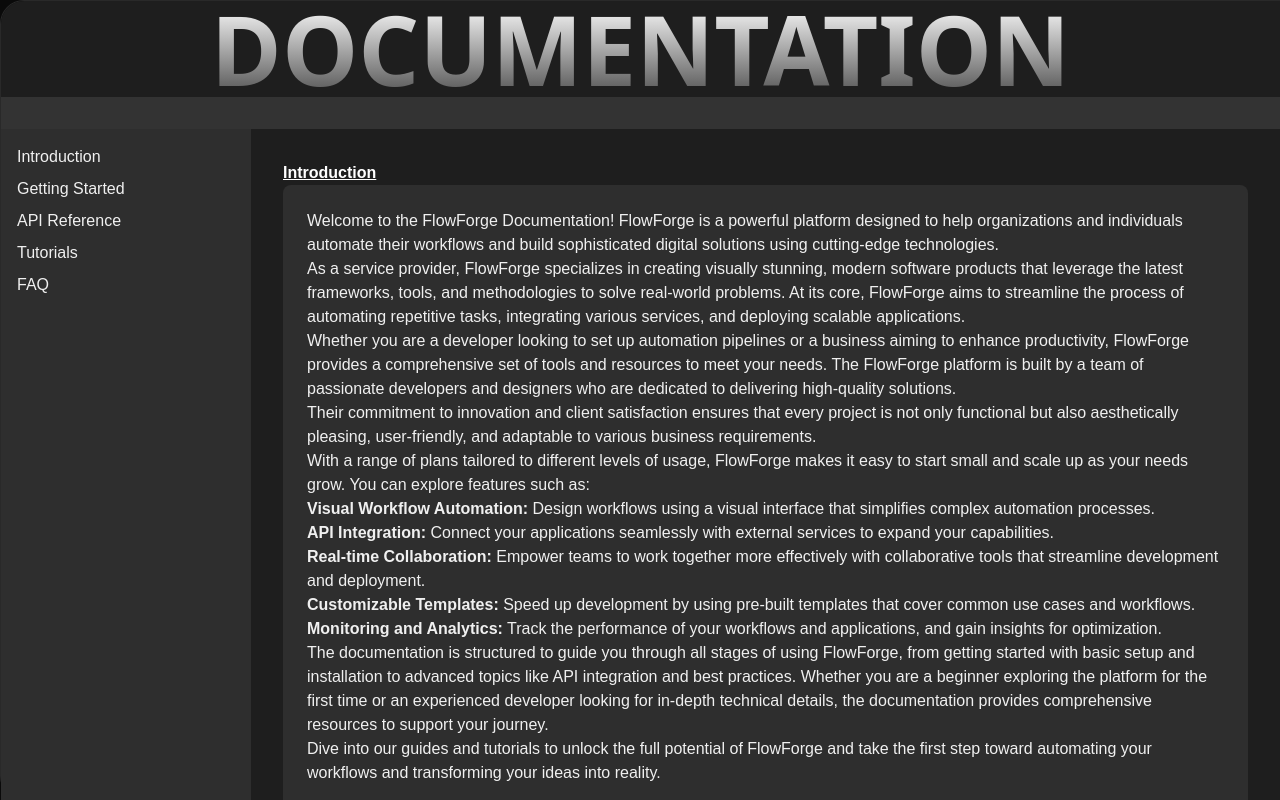
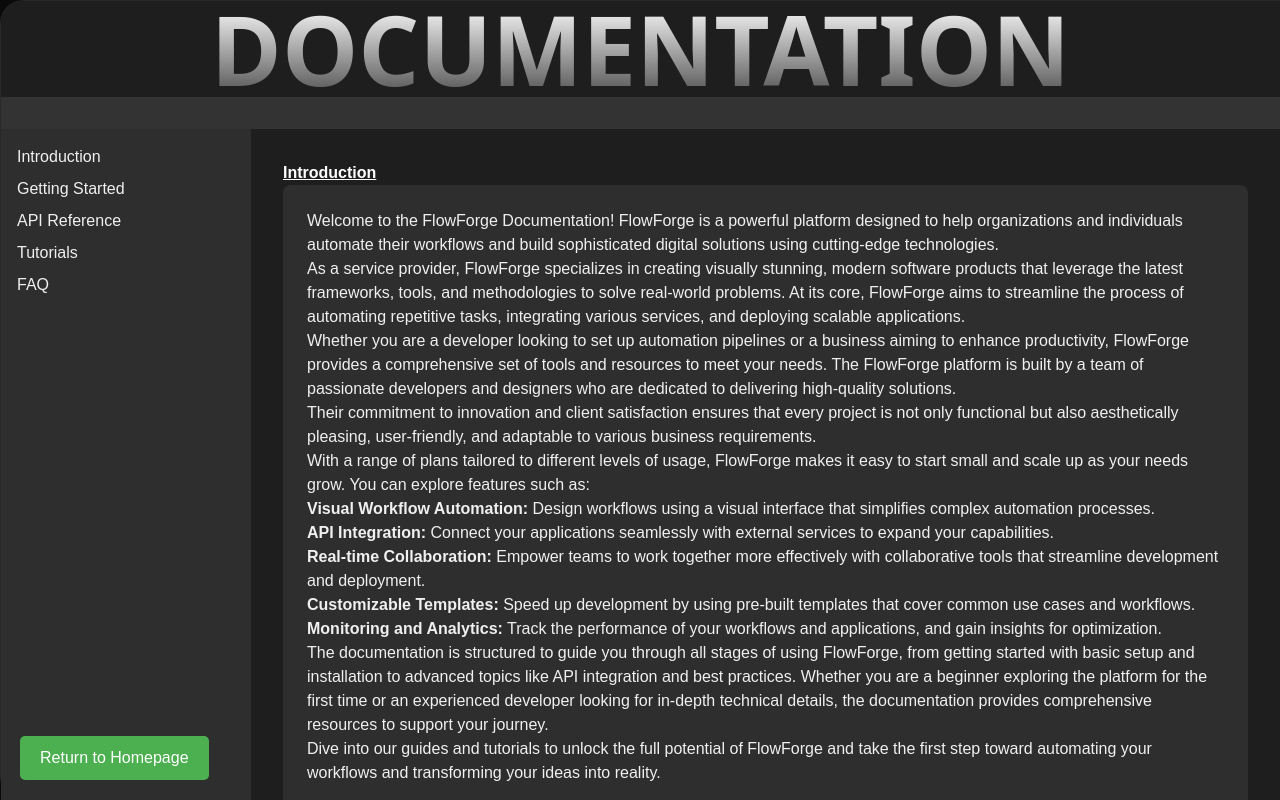
Before and after one commit to acmpesuecc/flowforge, a Next.js app: page /documentation in a window 1280 px wide. Built offline with nearby package versions, Linux system fonts and the light colour scheme.

Commit message:
Add files via upload

```diff
--- a/src/app/(main)/(pages)/documentation/page.tsx
+++ b/src/app/(main)/(pages)/documentation/page.tsx
@@ -444,6 +444,7 @@
       >
         Return to Homepage
       </button>
+
         </main>
       </div>
     </div>
@@ -467,7 +468,7 @@
   },
   title: {
     margin: 0,
-    color: '#000033',
+    color: '##4caf50',
   },
   mainContent: {
     display: 'flex',
@@ -511,6 +512,34 @@
     color: '#4caf50',
     marginBottom: '0.5rem',
   },
+
+  returnButton: {
+    position: 'fixed',
+    bottom: '20px',
+    left: '20px',
+    backgroundColor: '#4caf50',
+    color: 'white',
+    border: 'none',
+    padding: '10px 20px',
+    borderRadius: '5px',
+    cursor: 'pointer',
+    fontSize: '16px',
+    transition: 'background-color 0.3s, transform 0.3s',
+  },
+
+subHeading: {
+    color: '#e0e0e0',
+    fontSize: '1.5rem',
+    fontWeight: '600',
+    marginBottom: '0.75rem',
+  },
+
+  codeBlock: {
+    marginBottom: '2rem',
+    backgroundColor: '#1e1e1e', // Matches the dark theme
+    padding: '1rem',
+    borderRadius: '8px',
+  },
 };
 
 export default DocumentationPage;
```
